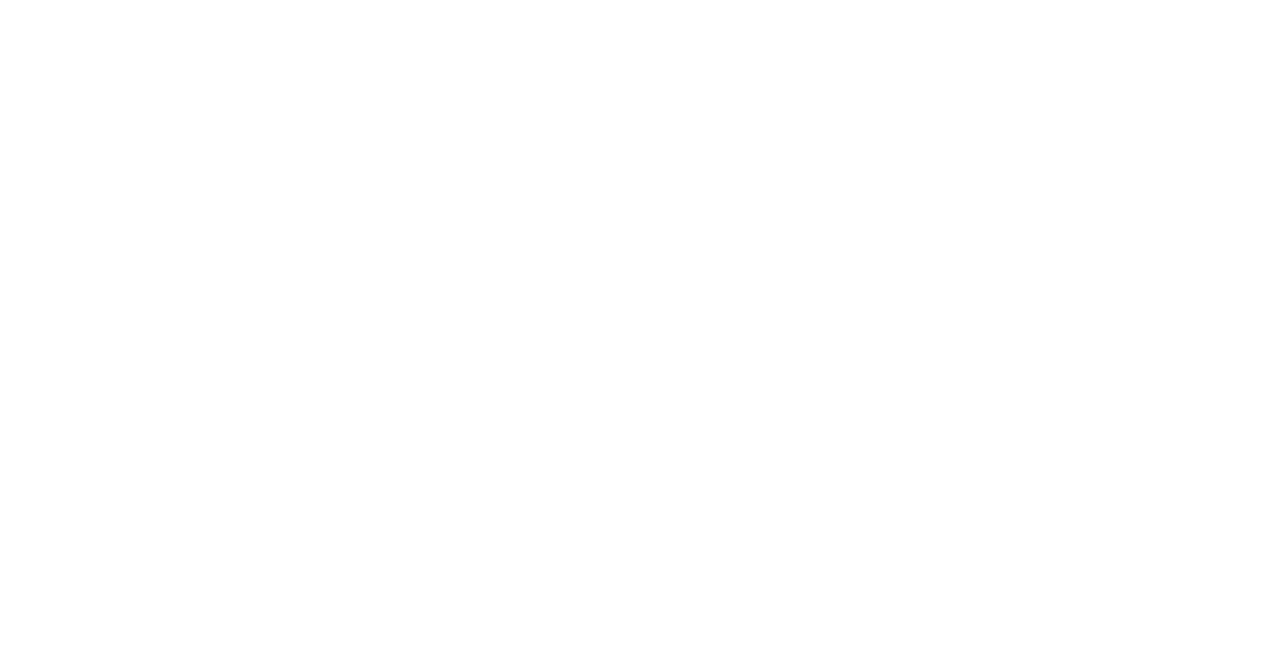
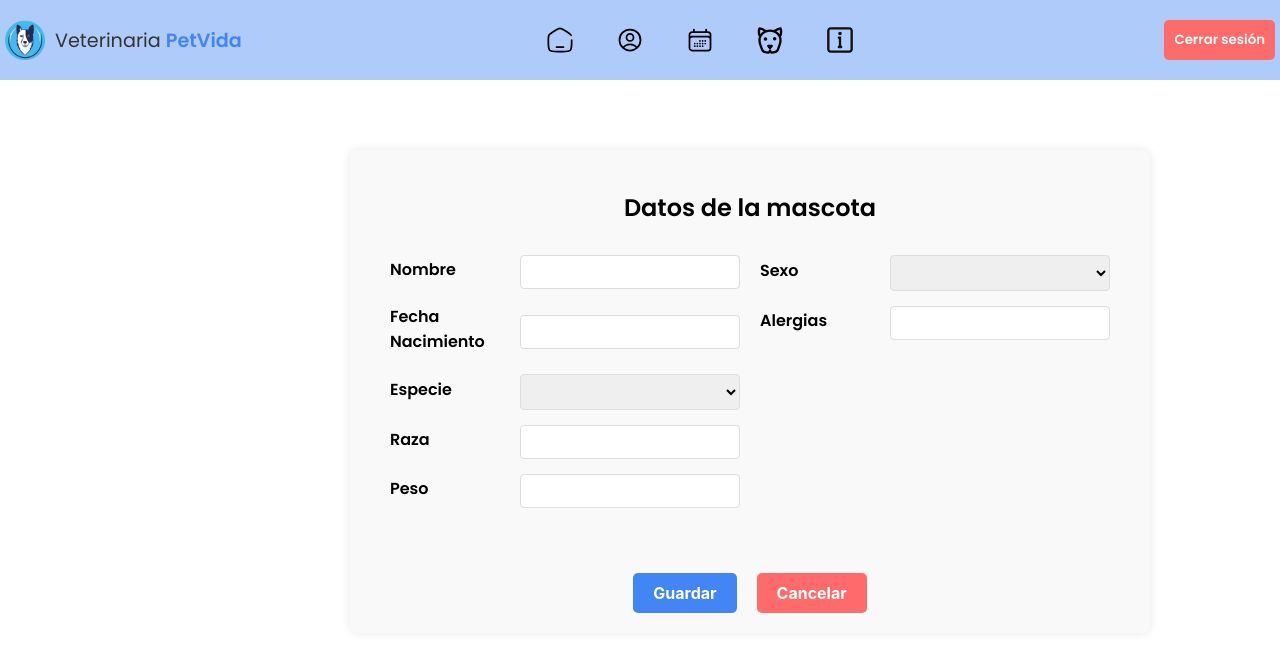
Before and after one commit to Nicoblessjah/Avance-Veterinaria, a Vue app in the folder vet_pet/: page /AddMascota in a window 1280 px wide. Before the commit this address had no page. Shown: the top 652 px of the page. Built offline with nearby package versions, Linux system fonts and the light colour scheme.

Commit message:
feature Se añade la vista de agreagr mascota
Se permite al usuario agregar mascotas

```diff
--- a/vet_pet/src/router/index.js
+++ b/vet_pet/src/router/index.js
@@ -21,6 +21,7 @@
 import Pacientes_vet from '@/views/pacientes_vet.vue';
 import AgendaVet from '@/views/AgendaVet.vue';
 import EditarPacienteVet from '@/views/EditarPacienteVet.vue';
+import AddMascota from '@/views/AddMascota.vue';
 
 
 const routes = [
@@ -46,6 +47,7 @@
     { path: '/PacientesVet', name: 'PacientesVet' , component: Pacientes_vet},
     { path: '/AgendaVet', name: 'AgendaVet' , component: AgendaVet},
     { path: '/EditarPacienteVet/:id', name: 'EditarPacienteVet', component:EditarPacienteVet, props: true},
+    { path: '/AddMascota', name: 'AddMascota', component:AddMascota },
 
 
 ];
--- /dev/null
+++ b/vet_pet/src/views/AddMascota.vue
@@ -0,0 +1,325 @@
+<script setup>
+import { ref } from 'vue';
+import { useRouter } from 'vue-router';
+import axios from 'axios';
+import BarraCliente from '@/components/BarraCliente.vue';
+
+const nombre = ref('');
+const fechaNacimiento = ref('');
+const especie = ref('');
+const raza = ref('');
+const peso = ref('');
+const sexo = ref('');
+const alergias = ref('');
+const errores = ref([]);
+
+
+const router = useRouter();
+
+const fetchCounts = async () => {
+  try {
+    const pacientesResponse = await fetch('http://localhost:3000/pacientes');
+    const pacientesData = await pacientesResponse.json();
+    return pacientesData.length;
+  } catch (error) {
+    console.error('Error fetching counts:', error);
+    return 0;
+  }
+};
+
+const registrarPacientes = async () => {
+  errores.value = [];
+  const conteoPacientes = await fetchCounts();
+  const nuevoID = conteoPacientes ? conteoPacientes + 1 : 1;
+
+  const usuario = JSON.parse(localStorage.getItem('user'));
+
+
+  const nuevoPacientes = {
+    id: nuevoID,
+    clienteid: usuario.id,
+    nombre: nombre.value,
+    fechaNacimiento: fechaNacimiento.value,
+    especie: especie.value,
+    raza: raza.value,
+    peso: peso.value,
+    sexo: sexo.value,
+    alergias: alergias.value,
+    estado: 'Atendido'
+  };
+
+  try {
+    const response = await axios.post('http://localhost:3000/pacientes', nuevoPacientes);
+
+    if (response.status === 201) {
+      alert('Mascota registrada exitosamente');
+      router.push('/MascotaCliente');
+    }
+  } catch (error) {
+    console.error('Error al registrar la mascota:', error);
+    alert('Error al registrar la mascota');
+  }
+};
+</script>
+
+
+<template>
+  <BarraCliente/>
+  <main>
+    <form @submit.prevent="registrarPacientes">
+      <div class="form-section">
+        <h2>Datos de la mascota</h2>
+        <div class="form-columns">
+          <div class="form-column">
+            <div class="form-group">
+              <label for="nombre">Nombre</label>
+              <input type="text" id="nombre" v-model="nombre" required>
+            </div>
+            <div class="form-group">
+              <label for="fechaNacimiento">Fecha Nacimiento</label>
+              <input type="text" id="fechaNacimiento" v-model="fechaNacimiento" required>
+            </div>
+            <div class="form-group">
+                <label for="userEspecie">Especie</label>
+                <select v-model="especie">
+                    <option value="Felino">Felino</option>
+                    <option value="Canino">Canino</option>
+                    <option value="Otro">Otro</option>
+                  </select>
+            </div>
+            <div class="form-group">
+              <label for="raza">Raza</label>
+              <input type="text" id="raza" v-model="raza" required>
+            </div>
+            <div class="form-group">
+              <label for="peso">Peso </label>
+              <input type="number" id="peso" v-model="peso" required>
+            </div>
+          </div>
+          <div class="form-column">
+            <div class="form-group">
+                <label for="pacienteSexo">Sexo</label>
+                <select v-model="sexo">
+                    <option value="Macho">Macho</option>
+                    <option value="Hembra">Hembra</option>
+                  </select>
+            </div>
+            <div class="form-group">
+              <label for="alergias">Alergias</label>
+              <input type="text" id="alergias" v-model="alergias" required>
+            </div>
+          </div>
+        </div>
+        <div v-if="errores.length" class="errores">
+          <ul>
+            <li v-for="error in errores" :key="error">{{ error }}</li>
+          </ul>
+        </div>
+      </div>
+      <div class="button-group">
+        <button type="submit" class="button guardar-btn">Guardar</button>
+        <router-link to="/MascotaCliente" class="button cancelar-btn">Cancelar</router-link>
+      </div>
+    </form>
+  </main>
+
+</template>
+
+<style scoped>
+body {
+  font-family: 'Inter', sans-serif;
+  margin: 0;
+  padding: 0;
+  line-height: 1.6;
+  color: #333;
+  display: flex;
+}
+
+.errores {
+  color: red;
+  margin-top: 10px;
+}
+
+.logo img {
+  width: 60px;
+  height: 60px;
+  margin-bottom: 10px;
+}
+
+
+.veterinaria-nombre strong {
+  color: #4285f4;
+}
+
+
+.sidebar nav ul {
+  list-style-type: none;
+  padding: 0;
+  width: 100%;
+}
+
+.sidebar nav ul li {
+  margin-bottom: 20px;
+  width: 100%;
+}
+
+main {
+    margin-top: 80px;
+  margin-left: 220px;
+  padding: 20px;
+  width: calc(100% - 220px);
+}
+
+.avatar-container {
+  display: flex;
+  justify-content: center;
+  margin-bottom: 20px;
+}
+
+.avatar {
+  width: 120px;
+  height: 120px;
+  border-radius: 50%;
+}
+
+h1 {
+  font-family: 'Poppins', sans-serif;
+  text-align: center;
+  margin-bottom: 10px;
+}
+
+h2 {
+  font-family: 'Poppins', sans-serif;
+  text-align: center;
+  margin-bottom: 30px;
+}
+
+form {
+  background-color: #f9f9f9;
+  padding: 20px;
+  border-radius: 8px;
+  max-width: 800px;
+  margin: 0 auto;
+}
+
+.form-section {
+  margin-bottom: 30px;
+  background-color: #f9f9f9;
+  padding: 20px;
+  border-radius: 8px;
+}
+
+.form-columns {
+  display: flex;
+  gap: 20px;
+  flex-wrap: wrap;
+}
+
+.form-column {
+  flex: 1;
+  min-width: 0;
+}
+
+.form-group {
+  margin-bottom: 15px;
+  display: flex;
+  align-items: center;
+}
+
+label {
+  width: 120px;
+  margin-right: 10px;
+  text-align: left;
+  font-weight: bold;
+}
+
+input, select {
+  flex: 1;
+  padding: 8px;
+  box-sizing: border-box;
+  border: 1px solid #ddd;
+  border-radius: 4px;
+  font-family: 'Inter', sans-serif;
+}
+
+.form-group:has(input[type="number"]) {
+  position: relative;
+}
+
+.form-group input[type="number"] {
+  padding-right: 30px;
+}
+
+.button-group {
+  display: flex;
+  justify-content: center;
+  gap: 20px;
+}
+
+.button {
+  padding: 10px 20px;
+  border: none;
+  border-radius: 5px;
+  cursor: pointer;
+  font-size: 16px;
+  font-weight: bold;
+  transition: background-color 0.3s ease;
+  font-family: 'Inter', sans-serif;
+}
+
+.guardar-btn {
+  background-color: #4285f4;
+  color: white;
+}
+
+.guardar-btn:hover {
+  background-color: #3367d6;
+}
+
+.cancelar-btn {
+  background-color: #ff6b6b;
+  color: white;
+}
+
+.cancelar-btn:hover {
+  background-color: #ff5252;
+}
+
+
+@media (max-width: 768px) {
+  main {
+    margin-left: 0;
+    width: 100%;
+  }
+
+  .sidebar nav ul {
+    display: flex;
+    justify-content: space-around;
+  }
+
+  .avatar-container, h1, h2 {
+    text-align: center;
+  }
+
+  .form-columns {
+    flex-direction: column;
+    gap: 20px;
+  }
+
+  .form-group {
+    flex-direction: column;
+    align-items: flex-start;
+  }
+
+  label {
+    width: 100%;
+    margin-bottom: 5px;
+    text-align: left;
+  }
+}
+a {
+  text-decoration: none;
+  color: inherit;
+}
+
+</style>
--- a/vet_pet/src/views/MascotaCliente.vue
+++ b/vet_pet/src/views/MascotaCliente.vue
@@ -92,7 +92,7 @@
               <div class="form-buttons">
                 <br><br>
    <router-link
-        to="/CrearMascota"
+        to="/AddMascota"
         class="create-btn"
     >
         Añadir Mascota
--- a/vet_pet/src/views/reservacion_hora_cliente.vue
+++ b/vet_pet/src/views/reservacion_hora_cliente.vue
@@ -60,7 +60,7 @@
 
 const limpiarFormulario = () => {
   nuevaReserva.value = {
-    clienteid: usuarioLogueado.value.id, // Mantener clienteid
+    clienteid: usuarioLogueado.value.id,
     pacienteid: null,
     fecha: '',
     hora: '',
@@ -68,7 +68,7 @@
 };
 
 onMounted(() => {
-  obtenerUsuarioLogueado(); // Obtener el usuario logueado al montar el componente
+  obtenerUsuarioLogueado();
   fetchPacientes();
 });
 </script>
```
